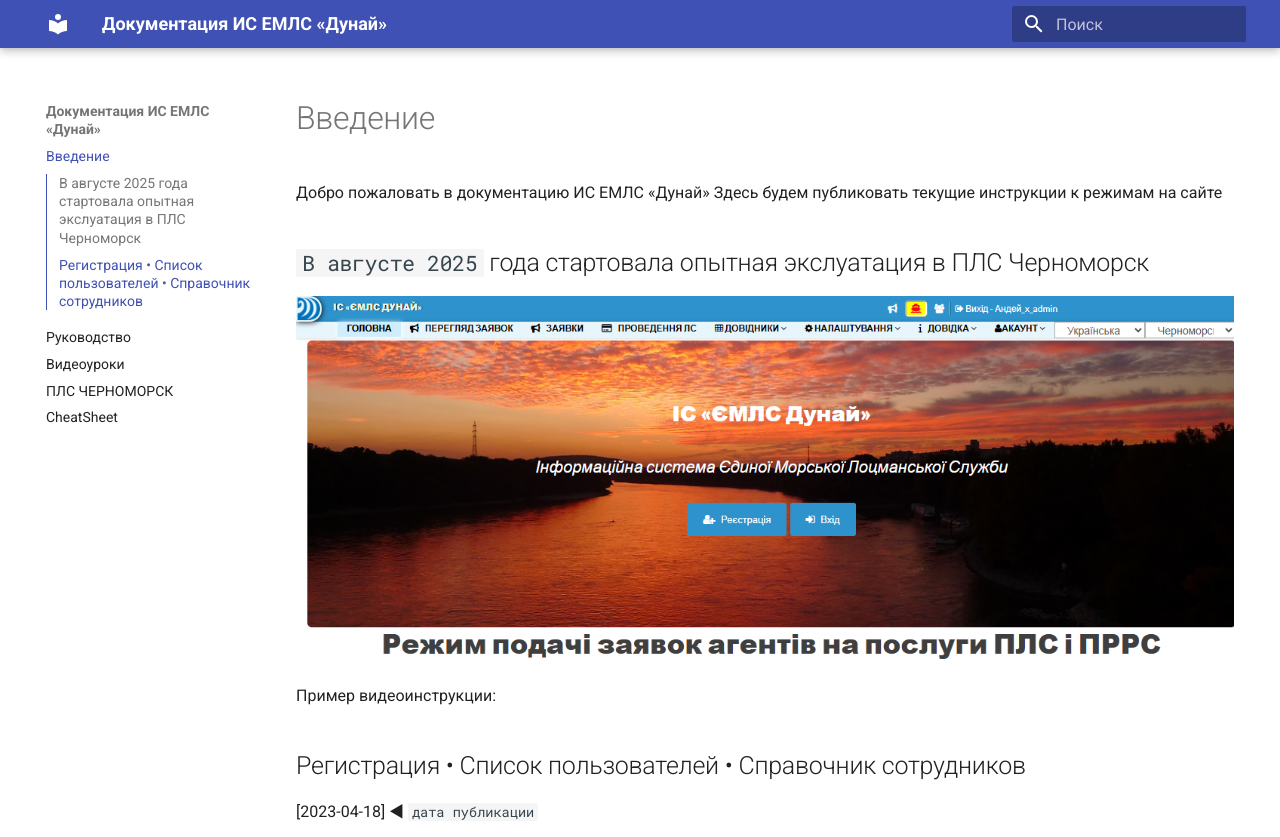
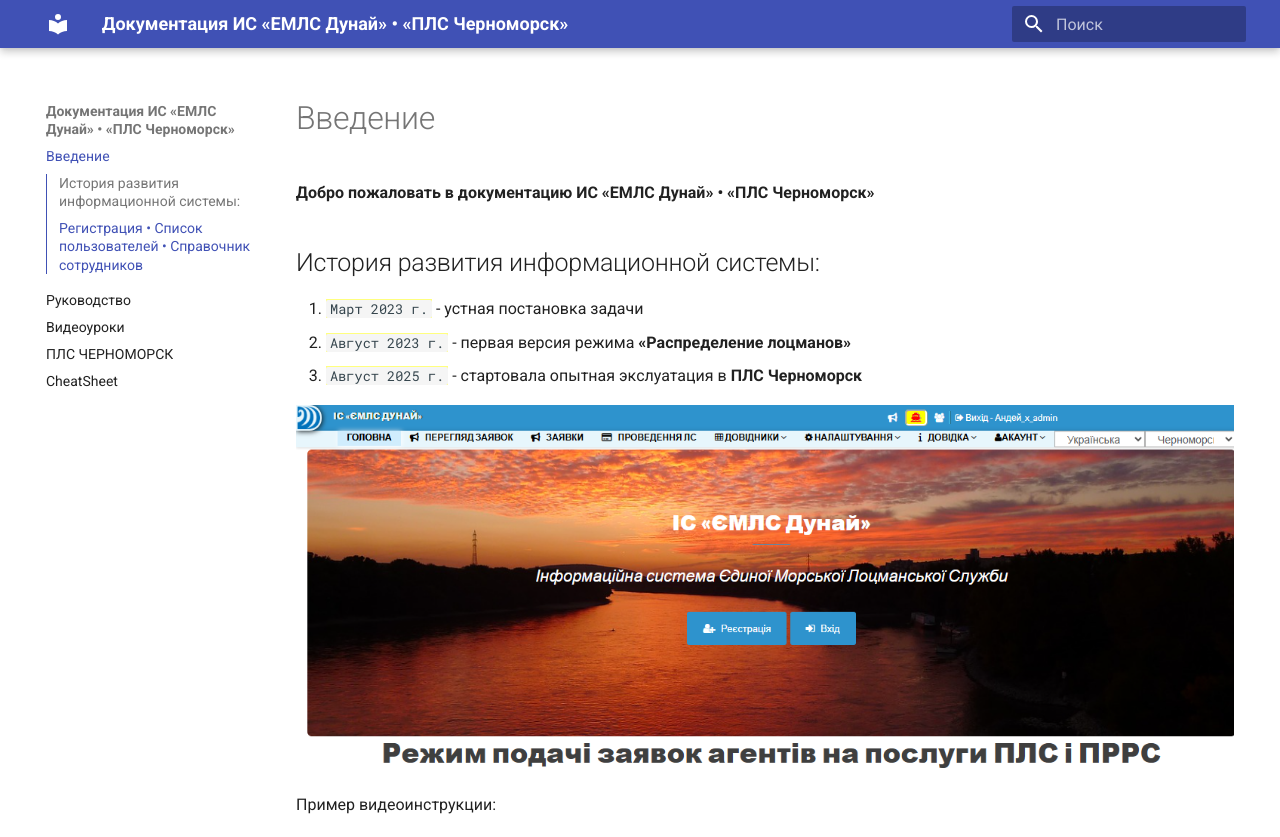
Before and after one commit to vvxsoni/Danube_help, an MkDocs documentation site: the page built from docs/index.md, in a window 1280 px wide and 1341 px high, cut to the strip 0-837 px from the top of the window. Built offline with MkDocs 1.6.1 and Material for MkDocs 9.7.7, drawn with Linux system fonts in a browser that asks for light colours.

Commit message:
введение

```diff
--- a/docs/index.md
+++ b/docs/index.md
@@ -1,9 +1,11 @@
 # Введение
 
-Добро пожаловать в документацию ИС ЕМЛС «Дунай»
-Здесь будем публиковать текущие инструкции к режимам на сайте
+**Добро пожаловать в документацию ИС «ЕМЛС Дунай» • «ПЛС Черноморск»**
 
-## `В августе 2025` года стартовала опытная экслуатация в ПЛС Черноморск
+## История развития информационной системы:
+1. ==`Март 2023 г.`== - устная постановка задачи
+2. ==`Август 2023 г.`== - первая версия режима **«Распределение лоцманов»**
+3. ==`Август 2025 г.`== - стартовала опытная экслуатация в **ПЛС Черноморск**
 
 ![Скриншот главной страницы сайта](images/home.png)
 
--- a/mkdocs.yml
+++ b/mkdocs.yml
@@ -1,4 +1,4 @@
-site_name: Документация ИС ЕМЛС «Дунай»
+site_name: Документация ИС «ЕМЛС Дунай» • «ПЛС Черноморск»
 theme:
   name: material
   language: ru
```
